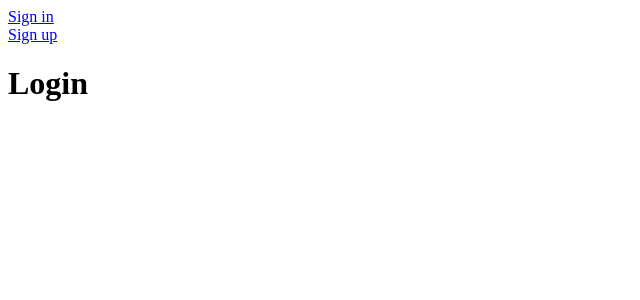
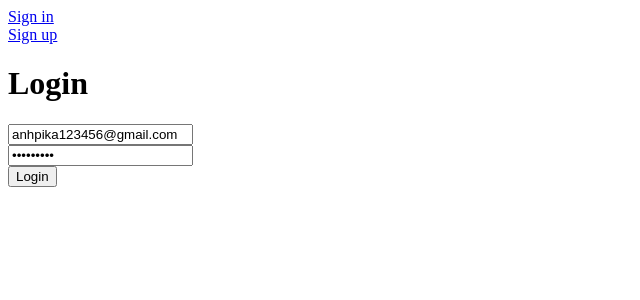
Before and after one commit to TAnhpika/f8-zoom-day42, a React (Vite) app: page /#/login in a window 1280 px wide. Shown: the top 300 px of the page, without its empty margins (0-640 px from the left). Built offline with nearby package versions, Linux system fonts and the light colour scheme; no server answers; sample sign-in values are in the browser's storage.

Commit message:
Luồng login

```diff
--- a/src/components/AppRoutes/index.jsx
+++ b/src/components/AppRoutes/index.jsx
@@ -9,6 +9,7 @@ import Header from "../Header";
 import AuthProvider from "../AuthProvider";
 import Register from "@/pages/Auth/Register";
 import Login from "@/pages/Auth/Login";
+import Home from "@/pages/Home";
 
 export default function AppRoutes() {
     return (
@@ -16,7 +17,8 @@ export default function AppRoutes() {
             <AuthProvider />
             <Header />
             <Routes>
-                <Route path="/" element={<Counter />} />
+                <Route path="/" element={<Home />} />
+                <Route path="/counter" element={<Counter />} />
                 <Route path="/products" element={<ProductList />} />
                 <Route path="/address/provinces" element={<ProvincesList />} />
                 <Route
--- a/src/pages/Auth/Login/index.jsx
+++ b/src/pages/Auth/Login/index.jsx
@@ -1,7 +1,65 @@
+import { useEffect } from "react";
+import { useNavigate } from "react-router";
+import { useForm } from "react-hook-form";
+
+import * as authService from "@/services/auth";
+import { useDispatch } from "react-redux";
+import { useCurrentUser } from "@/features/auth";
+
 export default function Login() {
+    const dispatch = useDispatch();
+    const navigate = useNavigate();
+    const currentUser = useCurrentUser();
+
+    const {
+        register,
+        handleSubmit,
+        formState: { errors },
+    } = useForm({
+        defaultValues: {
+            email: "anhpika123456@gmail.com",
+            password: "123123123",
+        },
+    });
+
+    useEffect(() => {
+        if (currentUser) navigate("/");
+    }, [currentUser, navigate]);
+
+    const onSubmit = async (data) => {
+        const { access_token } = await authService.login(data);
+        if (access_token) {
+            localStorage.setItem("token", access_token);
+            dispatch(authService.getCurrentUser())
+            navigate("/")
+        }
+    };
+
     return (
         <div>
             <h1>Login</h1>
+            <form onSubmit={handleSubmit(onSubmit)}>
+                <input
+                    type="email"
+                    {...register("email", {
+                        required: "Vui lòng nhập trường này",
+                    })}
+                    placeholder="Enter email..."
+                />
+                {errors.email && <p>{errors.email.message}</p>}
+                <br />
+                <input
+                    type="password"
+                    {...register("password", {
+                        required: "Vui lòng nhập trường này",
+                    })}
+                    placeholder="Enter password..."
+                />
+                {errors.password && <p>{errors.password.message}</p>}
+                <br />
+
+                <button>Login</button>
+            </form>
         </div>
     );
 }
--- a/src/pages/Auth/Register/index.jsx
+++ b/src/pages/Auth/Register/index.jsx
@@ -1,22 +1,30 @@
 import { useForm } from "react-hook-form";
+import * as authService from "@/services/auth";
+import { useNavigate } from "react-router";
 
 export default function Register() {
+    const navigate = useNavigate();
     const {
         register,
         handleSubmit,
         formState: { errors },
     } = useForm({
         defaultValues: {
-            firstName: "",
-            lastName: "",
-            email: "",
-            password: "",
-            password_confirmation: "",
+            firstName: "Tuan",
+            lastName: "Anh",
+            email: "anhpika123456@gmail.com",
+            password: "123123123",
+            password_confirmation: "123123123",
         },
     });
 
-    const onSubmit = (data) => {
-        console.log(data);
+    const onSubmit = async (data) => {
+        try {
+            await authService.register(data);
+            navigate("/login");
+        } catch (error) {
+            console.log(error.message);
+        }
     };
 
     return (
--- /dev/null
+++ b/src/pages/Home/index.jsx
@@ -0,0 +1,3 @@
+export default function Home() {
+    return <h1>Home page</h1>;
+}
--- a/src/services/auth/authService.js
+++ b/src/services/auth/authService.js
@@ -8,3 +8,13 @@ export const getCurrentUser = createAsyncThunk(
         return response.data;
     },
 );
+
+export const register = async (data) => {
+    const response = await http.post("/auth/register", data);
+    return response.data;
+};
+
+export const login = async (data) => {
+    const response = await http.post("/auth/login", data);
+    return response.data;
+};
```
Also changed, not shown: 1 other file (tests, documents, lock files or other folders).
